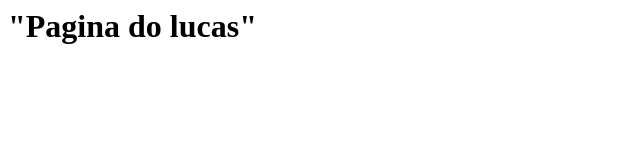
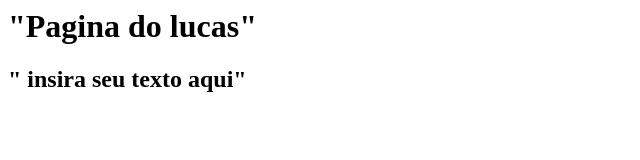
Before and after one commit to morderous/curso-git, a plain HTML site: page index.html in a window 1280 px wide. Shown: the whole page, without its empty margins (0-640 px from the left). Drawn offline with Linux system fonts and the light colour scheme.

Commit message:
Adicionado corpo a pagina

```diff
--- a/index.html
+++ b/index.html
@@ -3,5 +3,6 @@
     </head>
     <body>
 	<h1> "Pagina do lucas" </h1>
+	<h2> " insira seu texto aqui" </h2>
     </body>
 </html>
```
